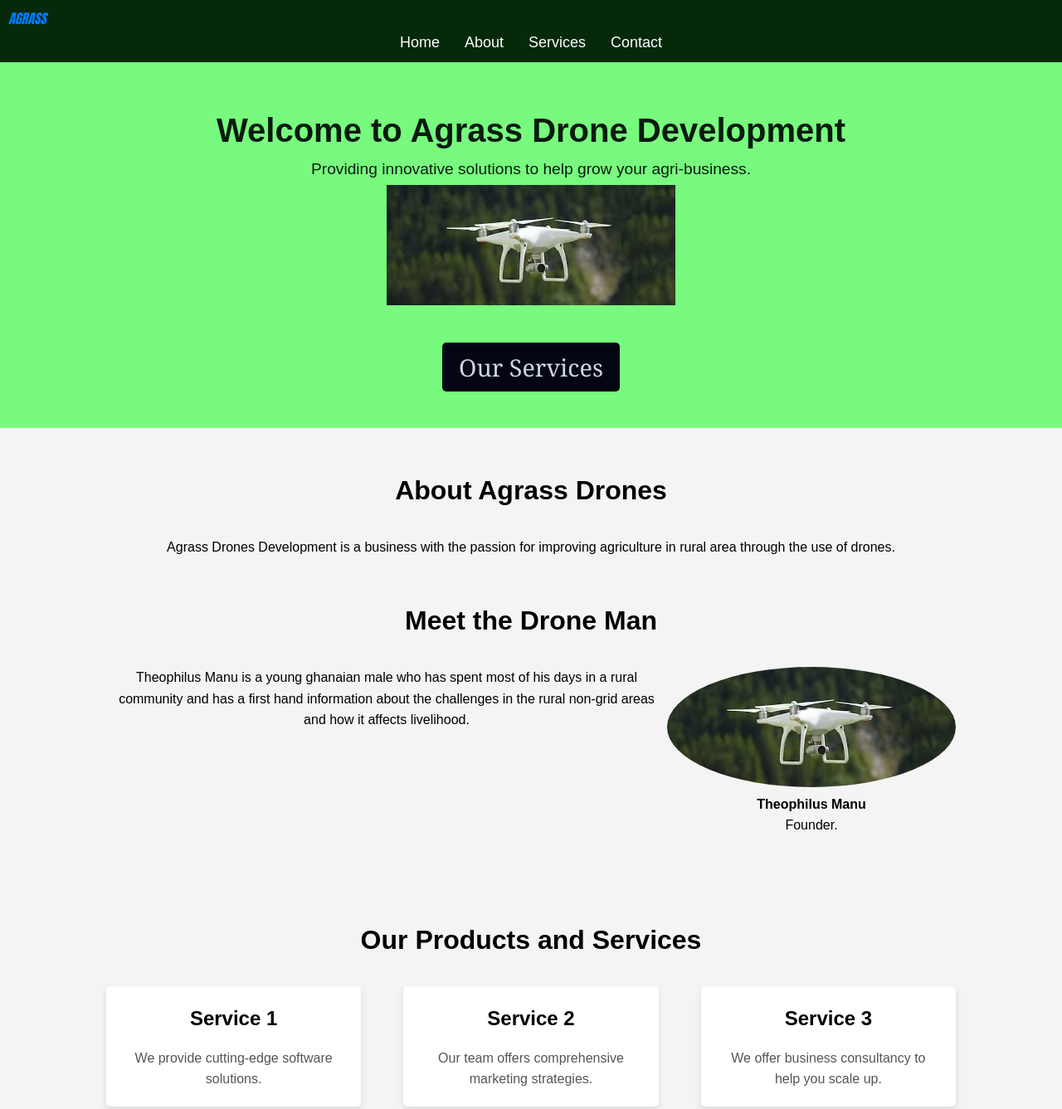
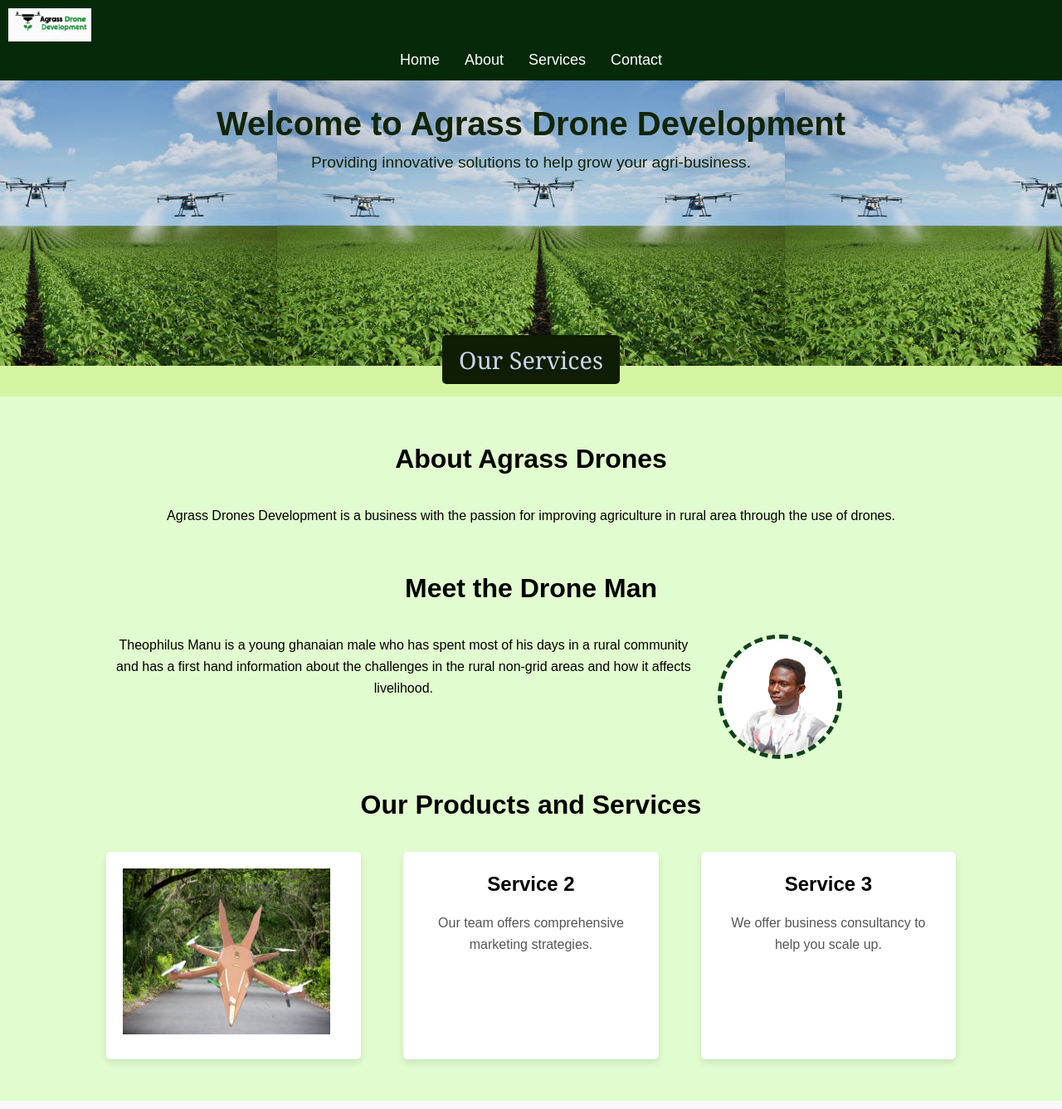
Before and after one commit to GROW-YAI/agrass-drone, a plain HTML site: page index.html in a window 1280 px wide. Shown: the top 1337 px of the page at 83% size. Drawn offline with Linux system fonts and the light colour scheme.

Commit message:
added logo

```diff
--- a/index.html
+++ b/index.html
@@ -15,8 +15,11 @@
 </head>
 <body>
   <header>
+    <div>
+      <img src="./images/agrass-logo.jpeg" alt="business logo" width="100">
+    </div>
+
     <nav>
-        <a href="" id="logo">AGRASS</a>
       <ul>
         <li><a href="#home">Home</a></li>
         <li><a href="#about">About</a></li>
@@ -44,15 +47,14 @@
 
     <h3>Meet the Drone Man</h3>
     <div class="about-acards">
-      <div >
+      <div class="about-text">
         <p>Theophilus Manu is a young ghanaian male who has spent most of his days in a rural community and has a first hand information about the challenges in the rural non-grid areas and how it affects livelihood.</p>
       </div>
-      <div>
-        <img src="./images/drone online pic.jpg" alt="Image description" class="card-image">
-        <div class="card-content">
-          <h4>Theophilus Manu</h4>
-            <p>Founder.</p>
+      <div class="card-container">
+        <div class="card-image">
+          <img src="./images/Manu- BG.png" alt="Image description" class="img">
         </div>
+
     </div>
 
     </div>
@@ -63,8 +65,10 @@
     <h2>Our Products and Services</h2>
     <div class="service-cards">
       <div class="card">
-        <h3>Service 1</h3>
-        <p>We provide cutting-edge software solutions.</p>
+        <div class="icard">
+          <img src="./images/drone_2_edit.png" alt="" height="200" width="250" class="p-img">
+        </div>
+        <div><p>orange drone</p></div>
       </div>
       <div class="card">
         <h3>Service 2</h3>
--- a/style.css
+++ b/style.css
@@ -7,7 +7,7 @@
 body {
     font-family: Arial, sans-serif;
     line-height: 1.6;
-    background-color: #f4f4f4;
+    background-color: #e1fccf;
 }
 
 header {
@@ -40,14 +40,15 @@ nav ul li a {
 }
 
 .hero {
-    background-color: rgb(120, 250, 126);
-    color: rgb(8, 27, 15);
-    padding: 50px 0;
+    background-color: rgb(213, 245, 163);
+    color: rgb(18, 36, 7);
+    padding:20px 0;
     text-align: center;
-    background-image: url(/images/drone\ online\ pic.jpg);
-    background-repeat: no-repeat;
-    background-size: contain;
-    background-position: center;
+    background-image: url(./images/drone-f-3.jpg);
+    background-image: height 100%;
+    background-position: top;
+    background-repeat: repeat-x;
+    background-size: cover;
 
     height: 100%;
     background-size: auto;
@@ -63,7 +64,7 @@ nav ul li a {
 }
 
 .cta-button {
-    background-color: #040614;
+    background-color: #0e1d03;
     color: #cad7e6;
     font-family: Cambria, Cochin, Georgia, Times, 'Times New Roman', serif;
     padding: 10px 20px;
@@ -96,19 +97,28 @@ nav ul li a {
 
 .about-acards {
     display: flex;
-    justify-content: space-between;
+    gap: 20px;
 }
 
-.acard {
-    background-color: #f4f4f4;
-    padding: 20px;
-    width: 45%;
-    box-shadow: 0 4px 8px rgba(0, 0, 0, 0.1);
-    border-radius: 30%;
+.about-text{
+    width: 70%;
+
 }
 .card-image{
+    position: relative;
     border-radius: 50%;
-
+    height: 10vh;
+    width:30% ;
+}
+.card-image .img{
+    height: 150px;
+    width: 150px;
+    border-radius: 50%;
+    border-style: dashed;
+    box-shadow: 5px;
+    border-width: 5px;
+    border-color: #0f421f;
+    align-items: center;
 }
 
 .services {
@@ -130,8 +140,10 @@ nav ul li a {
     background-color: white;
     padding: 20px;
     width: 30%;
+    height: 250px;
     box-shadow: 0 4px 8px rgba(0, 0, 0, 0.1);
     border-radius: 5px;
+    justify-content: center;
 }
 
 .card h3 {
@@ -143,31 +155,15 @@ nav ul li a {
     font-size: 1rem;
     color: #555;
 }
-.g-container {
-    width: 80%;
-
+.icard {
+    width: 10px;
+    height: 10px;
 }
 
-div.gallery {
-    margin: 5px;
-    border: 1px solid #ccc;
-    float: left;
-    width: 180px;
-  }
-
-  div.gallery:hover {
-    border: 1px solid #777;
-  }
-
-  div.gallery img {
-    width: 100%;
-    height: auto;
-  }
-
-  div.drone-desc {
-    padding: 15px;
-    text-align: center;
-  }
+.icard p-img{
+    width: 10%;
+    object-fit: cover;
+}
 
 .contact {
     background-color: #f9f9f9;
```
Also changed, not shown: images/Manu- BG.png (added), images/agrass-logo.jpeg (added), images/drone f.jpg (added), images/drone-f-3.jpg (added), images/drone-night.jpg (added), images/drone-veg-c.png (renamed from images/drone veg c.png), images/drone_2_edit.png (added), images/green-forest.jpg (added), images/trees.jpg (added), images/veg-bg.jpg (added).
